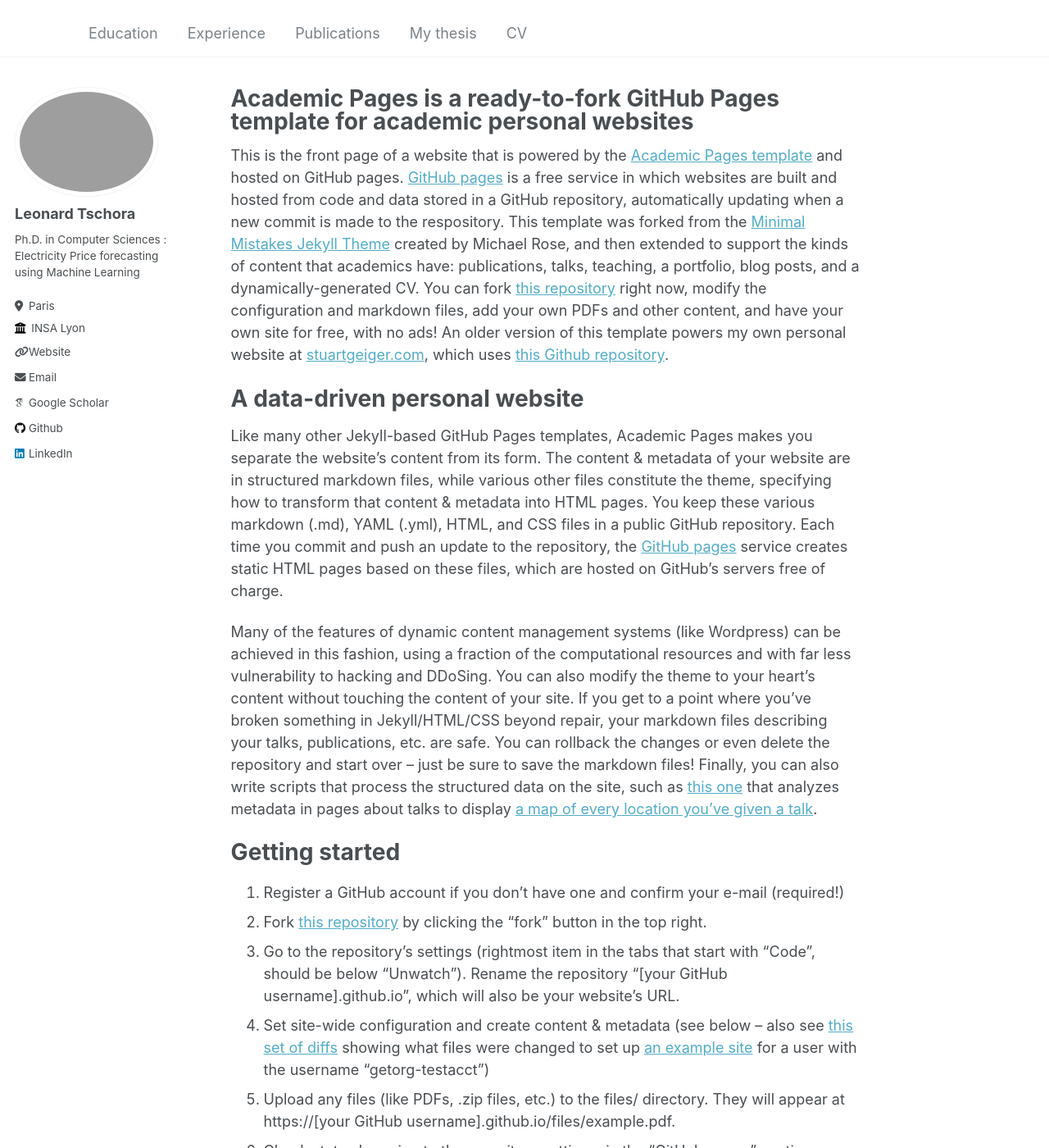
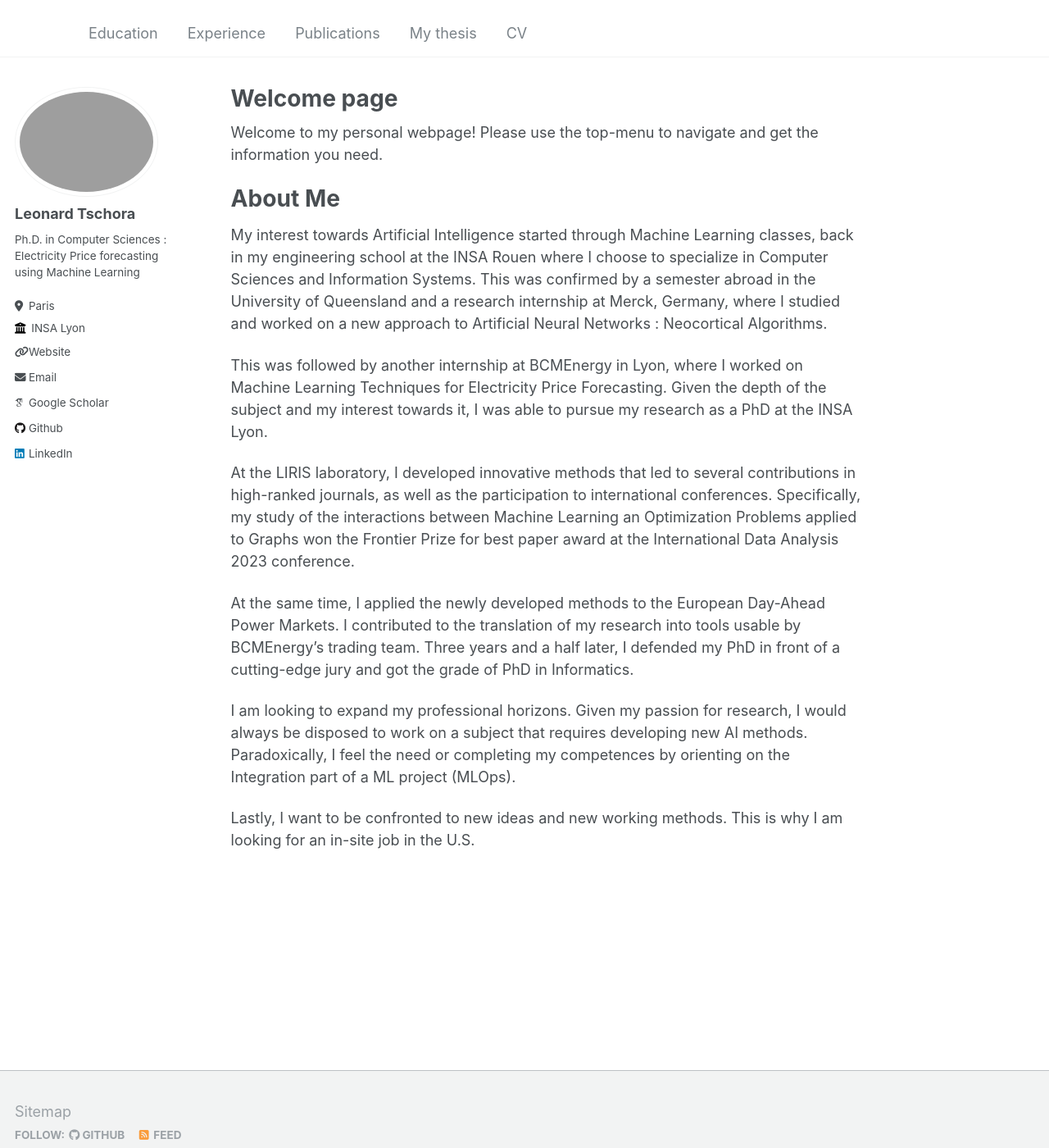
Before and after one commit to leonardtschora/leonardtschora.github.io, a Jekyll site: the page built from _pages/about.md, in a window 1280 px wide and 1400 px high. Shown: the whole window at 82% size. Built offline with Jekyll 4.4.1, drawn with Linux system fonts in a browser that asks for light colours; some web fonts are replaced; some of the changed text lies outside the part shown.

Commit message:
Update about.md

```diff
--- a/_pages/about.md
+++ b/_pages/about.md
@@ -1,49 +1,24 @@
 ---
 permalink: /
-title: "Academic Pages is a ready-to-fork GitHub Pages template for academic personal websites"
+title: "Welcome page"
 author_profile: true
 redirect_from:
   - /about/
   - /about.html
 ---
 
-This is the front page of a website that is powered by the [Academic Pages template](https://github.com/academicpages/academicpages.github.io) and hosted on GitHub pages. [GitHub pages](https://pages.github.com) is a free service in which websites are built and hosted from code and data stored in a GitHub repository, automatically updating when a new commit is made to the respository. This template was forked from the [Minimal Mistakes Jekyll Theme](https://mmistakes.github.io/minimal-mistakes/) created by Michael Rose, and then extended to support the kinds of content that academics have: publications, talks, teaching, a portfolio, blog posts, and a dynamically-generated CV. You can fork [this repository](https://github.com/academicpages/academicpages.github.io) right now, modify the configuration and markdown files, add your own PDFs and other content, and have your own site for free, with no ads! An older version of this template powers my own personal website at [stuartgeiger.com](http://stuartgeiger.com), which uses [this Github repository](https://github.com/staeiou/staeiou.github.io).
+Welcome to my personal webpage! Please use the top-menu to navigate and get the information you need.
 
-A data-driven personal website
-======
-Like many other Jekyll-based GitHub Pages templates, Academic Pages makes you separate the website's content from its form. The content & metadata of your website are in structured markdown files, while various other files constitute the theme, specifying how to transform that content & metadata into HTML pages. You keep these various markdown (.md), YAML (.yml), HTML, and CSS files in a public GitHub repository. Each time you commit and push an update to the repository, the [GitHub pages](https://pages.github.com/) service creates static HTML pages based on these files, which are hosted on GitHub's servers free of charge.
+# About Me
 
-Many of the features of dynamic content management systems (like Wordpress) can be achieved in this fashion, using a fraction of the computational resources and with far less vulnerability to hacking and DDoSing. You can also modify the theme to your heart's content without touching the content of your site. If you get to a point where you've broken something in Jekyll/HTML/CSS beyond repair, your markdown files describing your talks, publications, etc. are safe. You can rollback the changes or even delete the repository and start over -- just be sure to save the markdown files! Finally, you can also write scripts that process the structured data on the site, such as [this one](https://github.com/academicpages/academicpages.github.io/blob/master/talkmap.ipynb) that analyzes metadata in pages about talks to display [a map of every location you've given a talk](https://academicpages.github.io/talkmap.html).
+My interest towards Artificial Intelligence started through Machine Learning classes, back in my engineering school at the INSA Rouen where I choose to specialize in Computer Sciences and Information Systems. This was confirmed by a semester abroad in the University of Queensland and a research internship at Merck, Germany, where I studied and worked on a new approach to Artificial Neural Networks : Neocortical Algorithms.
 
-Getting started
-======
-1. Register a GitHub account if you don't have one and confirm your e-mail (required!)
-1. Fork [this repository](https://github.com/academicpages/academicpages.github.io) by clicking the "fork" button in the top right.
-1. Go to the repository's settings (rightmost item in the tabs that start with "Code", should be below "Unwatch"). Rename the repository "[your GitHub username].github.io", which will also be your website's URL.
-1. Set site-wide configuration and create content & metadata (see below -- also see [this set of diffs](http://archive.is/3TPas) showing what files were changed to set up [an example site](https://getorg-testacct.github.io) for a user with the username "getorg-testacct")
-1. Upload any files (like PDFs, .zip files, etc.) to the files/ directory. They will appear at https://[your GitHub username].github.io/files/example.pdf.
-1. Check status by going to the repository settings, in the "GitHub pages" section
+This was followed by another internship at BCMEnergy in Lyon, where I worked on Machine Learning Techniques for Electricity Price Forecasting. Given the depth of the subject and my interest towards it, I was able to pursue my research as a PhD at the INSA Lyon.
 
-Site-wide configuration
-------
-The main configuration file for the site is in the base directory in [_config.yml](https://github.com/academicpages/academicpages.github.io/blob/master/_config.yml), which defines the content in the sidebars and other site-wide features. You will need to replace the default variables with ones about yourself and your site's github repository. The configuration file for the top menu is in [_data/navigation.yml](https://github.com/academicpages/academicpages.github.io/blob/master/_data/navigation.yml). For example, if you don't have a portfolio or blog posts, you can remove those items from that navigation.yml file to remove them from the header.
+At the LIRIS laboratory, I developed innovative methods that led to several contributions in high-ranked journals, as well as the participation to international conferences. Specifically, my study of the interactions between Machine Learning an Optimization Problems applied to Graphs won the Frontier Prize for best paper award at the International Data Analysis 2023 conference.
 
-Create content & metadata
-------
-For site content, there is one markdown file for each type of content, which are stored in directories like _publications, _talks, _posts, _teaching, or _pages. For example, each talk is a markdown file in the [_talks directory](https://github.com/academicpages/academicpages.github.io/tree/master/_talks). At the top of each markdown file is structured data in YAML about the talk, which the theme will parse to do lots of cool stuff. The same structured data about a talk is used to generate the list of talks on the [Talks page](https://academicpages.github.io/talks), each [individual page](https://academicpages.github.io/talks/2012-03-01-talk-1) for specific talks, the talks section for the [CV page](https://academicpages.github.io/cv), and the [map of places you've given a talk](https://academicpages.github.io/talkmap.html) (if you run this [python file](https://github.com/academicpages/academicpages.github.io/blob/master/talkmap.py) or [Jupyter notebook](https://github.com/academicpages/academicpages.github.io/blob/master/talkmap.ipynb), which creates the HTML for the map based on the contents of the _talks directory).
+At the same time, I applied the newly developed methods to the European Day-Ahead Power Markets. I contributed to the translation of my research into tools usable by BCMEnergy's trading team. Three years and a half later, I defended my PhD in front of a cutting-edge jury and got the grade of PhD in Informatics.
 
-**Markdown generator**
+I am looking to expand my professional horizons. Given my passion for research, I would always be disposed to work on a subject that requires developing new AI methods. Paradoxically, I feel the need or completing my competences by orienting on the Integration part of a ML project (MLOps).
 
-I have also created [a set of Jupyter notebooks](https://github.com/academicpages/academicpages.github.io/tree/master/markdown_generator
-) that converts a CSV containing structured data about talks or presentations into individual markdown files that will be properly formatted for the Academic Pages template. The sample CSVs in that directory are the ones I used to create my own personal website at stuartgeiger.com. My usual workflow is that I keep a spreadsheet of my publications and talks, then run the code in these notebooks to generate the markdown files, then commit and push them to the GitHub repository.
-
-How to edit your site's GitHub repository
-------
-Many people use a git client to create files on their local computer and then push them to GitHub's servers. If you are not familiar with git, you can directly edit these configuration and markdown files directly in the github.com interface. Navigate to a file (like [this one](https://github.com/academicpages/academicpages.github.io/blob/master/_talks/2012-03-01-talk-1.md) and click the pencil icon in the top right of the content preview (to the right of the "Raw | Blame | History" buttons). You can delete a file by clicking the trashcan icon to the right of the pencil icon. You can also create new files or upload files by navigating to a directory and clicking the "Create new file" or "Upload files" buttons.
-
-Example: editing a markdown file for a talk
-![Editing a markdown file for a talk](/images/editing-talk.png)
-
-For more info
-------
-More info about configuring Academic Pages can be found in [the guide](https://academicpages.github.io/markdown/). The [guides for the Minimal Mistakes theme](https://mmistakes.github.io/minimal-mistakes/docs/configuration/) (which this theme was forked from) might also be helpful.
+Lastly, I want to be confronted to new ideas and new working methods. This is why I am looking for an in-site job in the U.S.
```
